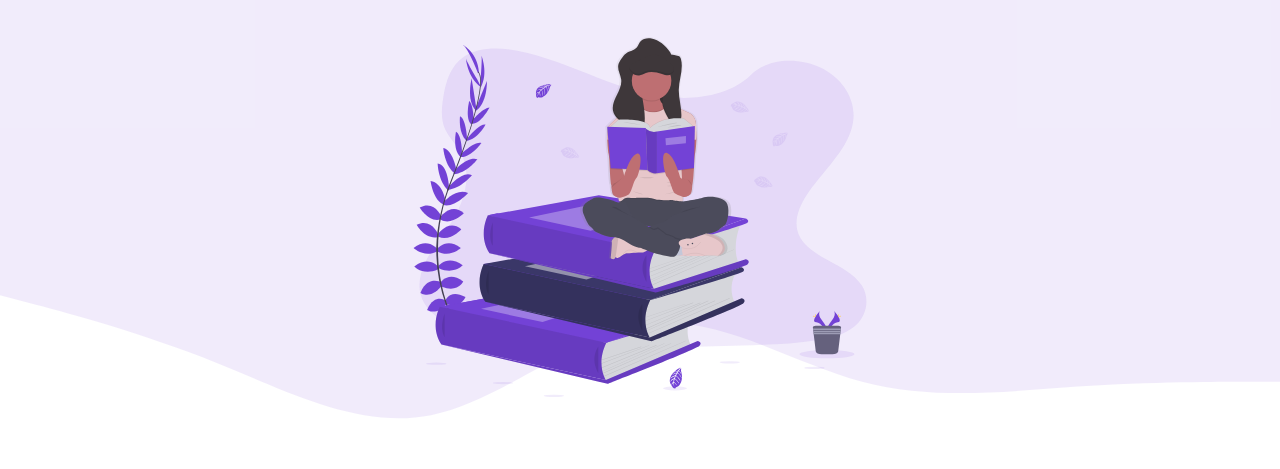
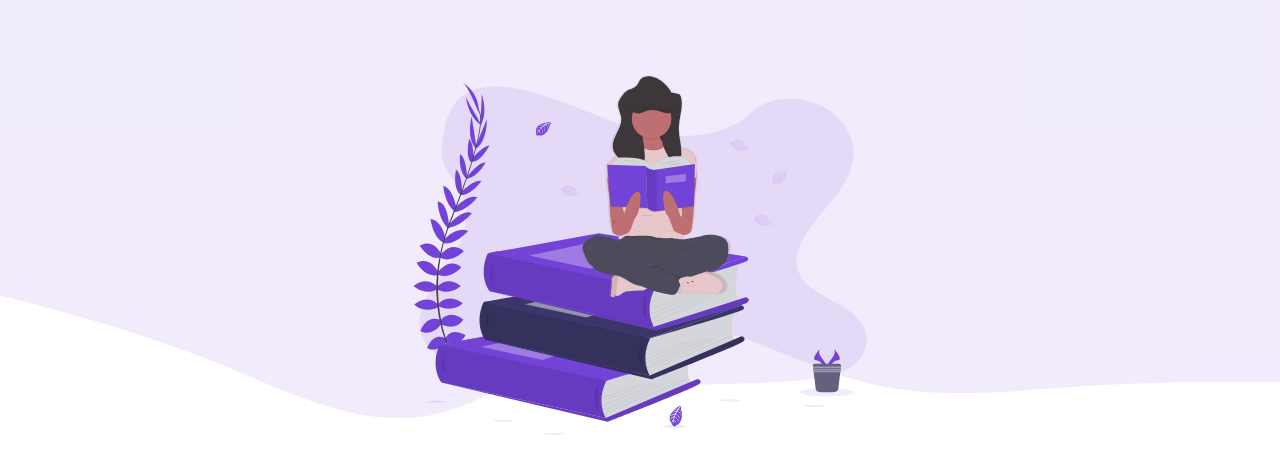
Before and after one commit to heldernovo/eCommerce, a plain HTML site: page index.html in a window 1280 px wide. Shown: the part 381-850 px from the top of the page. Drawn offline with Linux system fonts and the light colour scheme.

Commit message:
Adjustments

```diff
--- a/styles.css
+++ b/styles.css
@@ -163,7 +163,7 @@ header {
   display: flex;
   flex-direction: column;
   justify-content: space-around;
-  padding-top: 24px;
+  padding-top: 24px 0;
 }
 
 .header__description {
@@ -426,3 +426,9 @@ footer {
     margin-bottom: 24px;
   }
 }
+
+@media (max-height: 1200px) {
+  .header__container {
+    height: 800px;
+  }
+}
```
